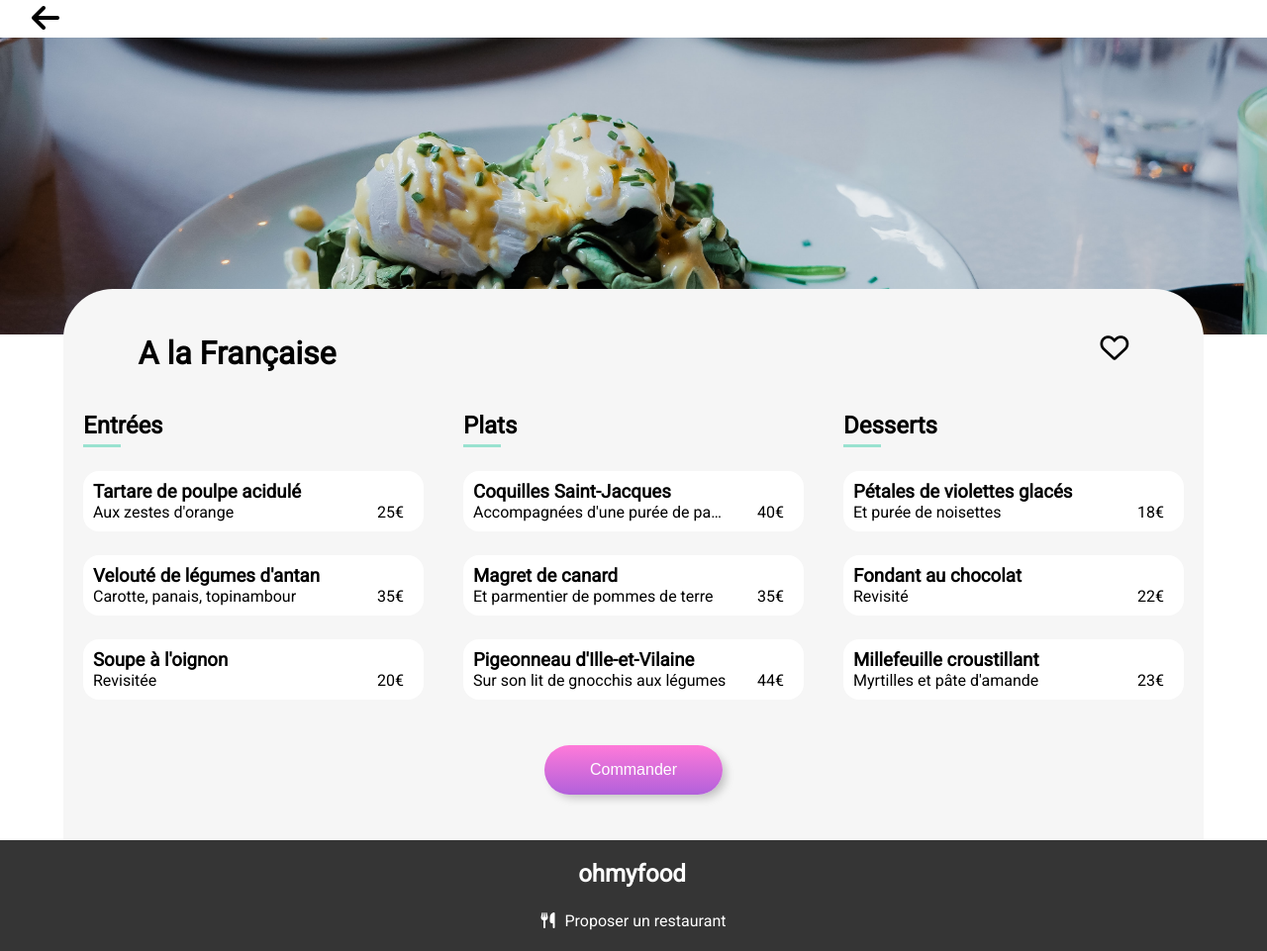
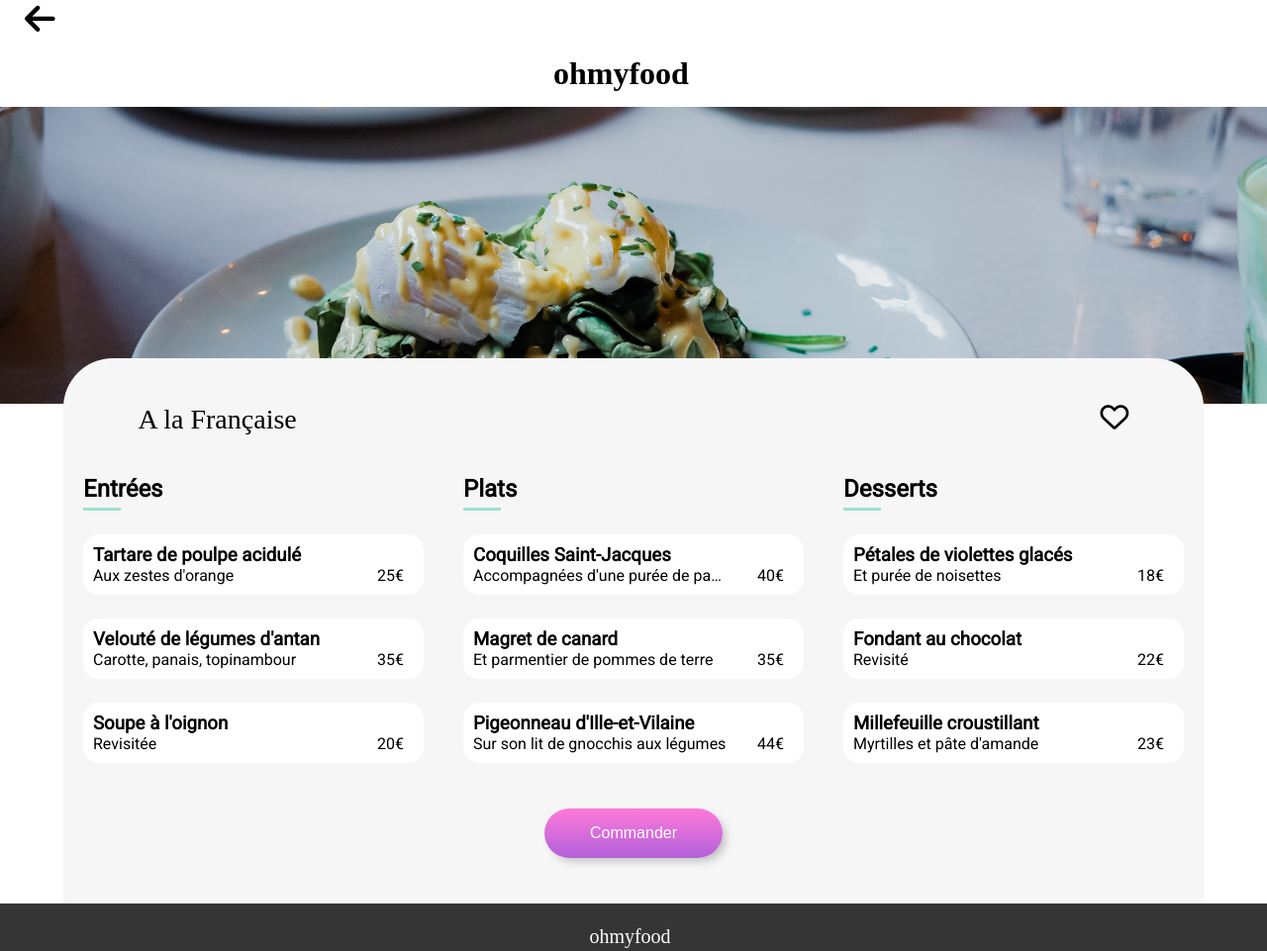
Before and after one commit to OGPops/OhMyFood, a website: page restaurants/a-la-francaise.html in a window 1280 px wide. Shown: the top 961 px of the page at 99% size. Drawn offline with nearby package versions, Linux system fonts and the light colour scheme; files that its build step writes are made by us from their sources; a web font is replaced by a local one.

Commit message:
Mise à jour des différents layout

```diff
--- a/sass/layout/_footer.scss
+++ b/sass/layout/_footer.scss
@@ -2,16 +2,23 @@
     background-color: $color-bg-footer;
     color: $color-txt-white;
     padding-top: $padding;
+    padding-bottom: 20px;
+    padding-left: 16px;
 
 
     &_element{
-        padding: $padding;
+        font-family: "Roboto", sans-serif;
+        padding: 2px;
+        font-size: 16px;
         @include tablet{
             text-align: center;
         }
     }
     &_logo{
-        padding-left: $padding;
+        font-family: "Shrikhand", serif;
+        padding-top: 2px;
+        font-size: 20px;
+        font-weight: 400;
         @include tablet{
             text-align: center;
             margin-left: -1.4375rem;
--- a/sass/layout/_header.scss
+++ b/sass/layout/_header.scss
@@ -1,22 +1,20 @@
 .header {
-    height: 63px;
+
 
     &_arrow{
-        font-size: 1.5rem;
+        padding-left: 25px;
+        font-size: 25px;
         @include desktop{
-            font-size: 2rem;
+            font-size: 35px;
             justify-self: start;
-            padding-left: 2rem;
+            padding-left: 25px;
         }
     }
-    &_logo{
+    &_title{
         width: 162px;
-        position: relative;
-        left: 25%;
-        margin-top: 10px;
-        margin-bottom: 10px ;
-    }
-    &_title{
-        display: none;
+        font-family: "Shrikhand", serif;
+        margin: auto;
+        padding-top: 15px;
+        padding-bottom: 15px;
     }
 }
--- a/sass/layout/_menu.scss
+++ b/sass/layout/_menu.scss
@@ -31,7 +31,7 @@
 
     &_header{
         display: grid;
-        grid-template-columns: 1fr 5rem;
+        grid-template-columns: 1fr 3rem;
         @include tablet{
             width:90%;
             margin: auto;
@@ -81,6 +81,11 @@
             transform: rotate(0deg);
         }
 
+    }
+    &_title{
+        font-family: "Shrikhand", serif;
+        font-size: 28px;
+        font-weight: 400;
     }
     &_subtitle{
         width: 2.375rem;
--- a/sass/layout/_operations.scss
+++ b/sass/layout/_operations.scss
@@ -1,5 +1,5 @@
 .operation {
-    max-width:87.5rem;
+    max-width: 100%;
     padding:2*$padding $padding;
     @include tablet{
         width: 80%;
@@ -45,11 +45,8 @@
             color: $color-icon-step;
             padding:0 0.8*$padding;
         }
-        &:hover{
-         background-color: $color-hover-step;
-         .fas{
+         .fa-store{
             color: $color-primary;
          }
         }
     }
-}
--- a/sass/layout/_research.scss
+++ b/sass/layout/_research.scss
@@ -4,16 +4,12 @@
         background-color: $color-bg;
         box-shadow: $shawdow-rechearch;
         text-align: center;
-        height: 440px;
-        margin: 25px;
     }
     &_input{
         border: none;
         background-color: $color-bg;
         width: 150px;
-        height: 35px;
         font-size: 16px;
-        margin-top: 5px;
 
     }
     &_icon{
@@ -23,9 +19,9 @@
     }
     &_description{
         background: $color-bg-light;
-        padding: 2*$padding 0 3*$padding 0;
+        padding: 45px 20px;
         text-align: center;
-        width: 375px;
+        width: 100%;
         height: 300px;
        & p{
           color: $color-description;
--- a/sass/layout/_restaurants.scss
+++ b/sass/layout/_restaurants.scss
@@ -2,7 +2,7 @@
     background-color: $color-bg-light;
     padding: 3*$padding $padding;
     &_title{
-        max-width: 87.5rem;
+        max-width: 100%;
         padding-bottom: $padding;
         @include tablet {
             width: 80%;
```
